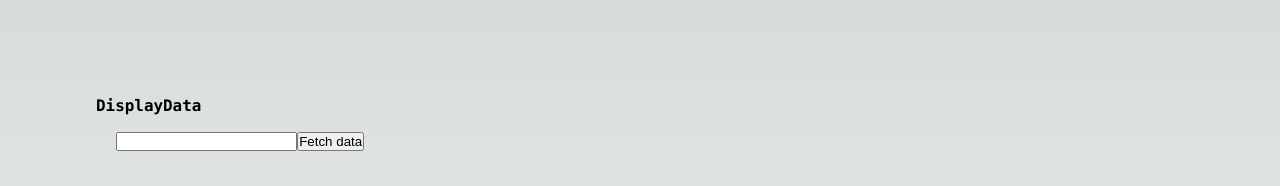
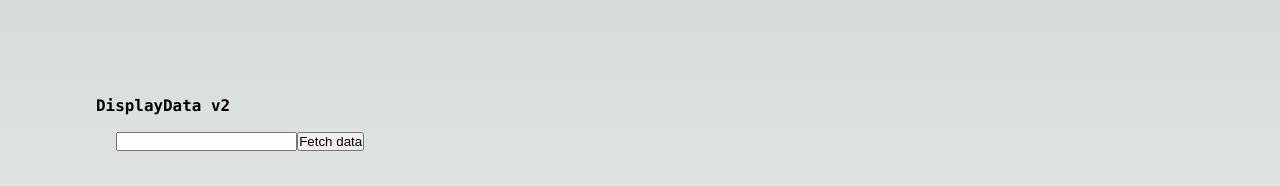
Before and after one commit to ntourne/nextjs-api-experiments, a Next.js app: page / in a window 1280 px wide. Shown: the top 186 px of the page. Built offline with nearby package versions, Linux system fonts and the light colour scheme.

Commit message:
feat: Force build

```diff
--- a/src/components/DisplayData.tsx
+++ b/src/components/DisplayData.tsx
@@ -24,7 +24,7 @@ const DisplayData: FC = () => {
 
   return (
     <div>
-      <h3>DisplayData</h3>
+      <h3>DisplayData v2</h3>
 
       <div className={styles.card}>
         <input
```
